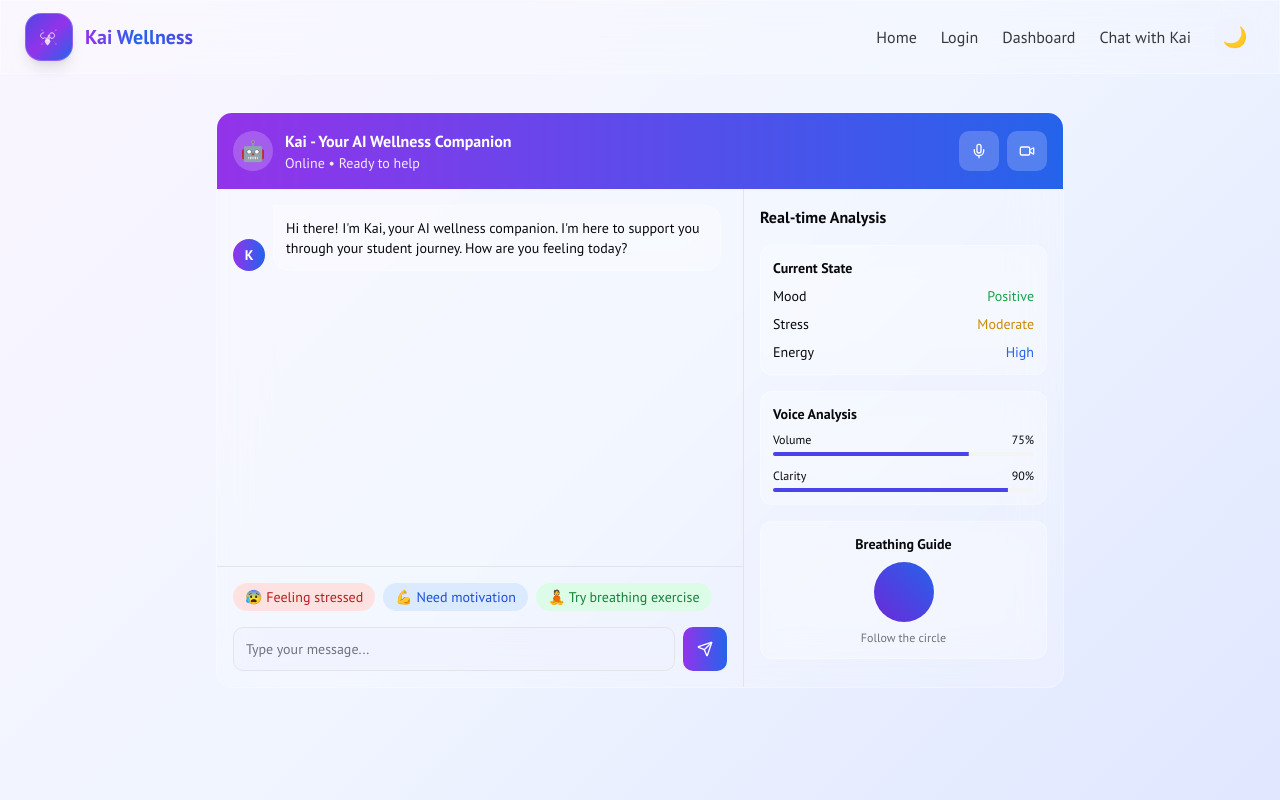
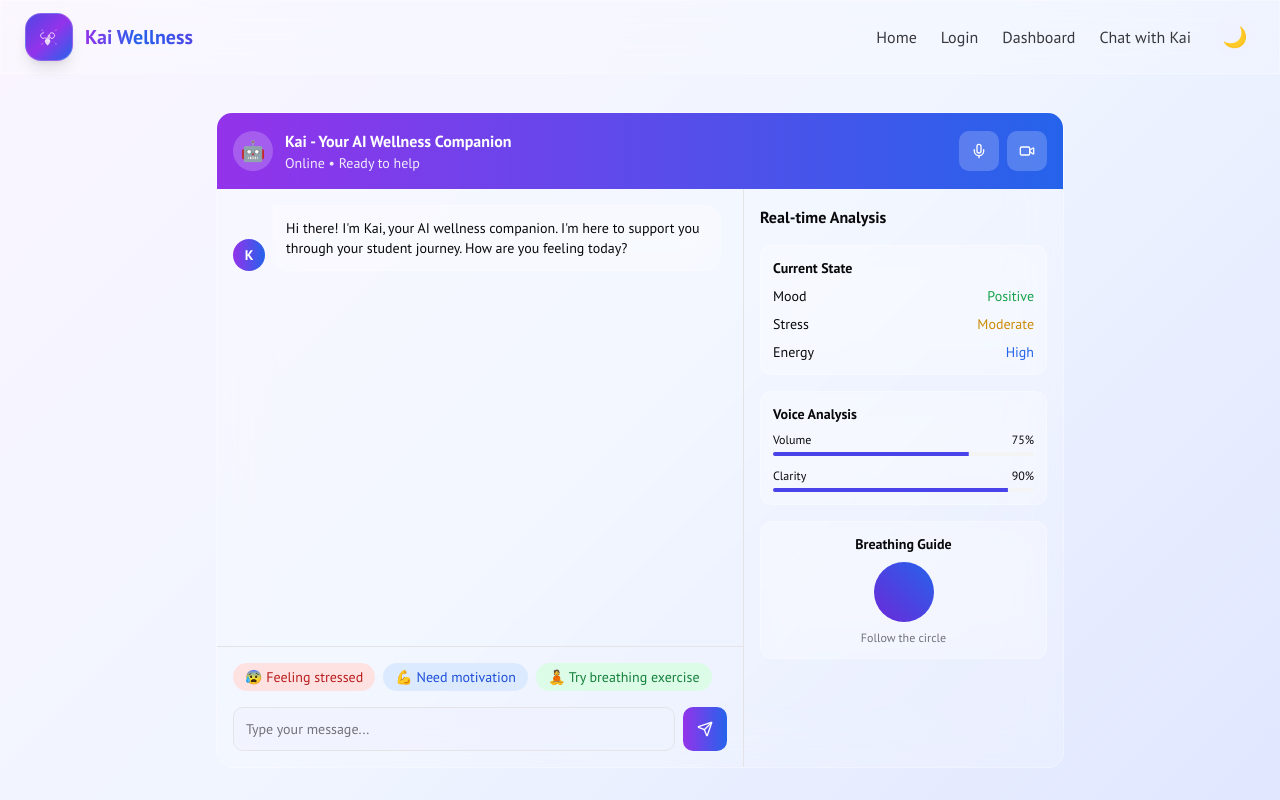
Before and after one commit to Aasim34/KAI_SIH, a Next.js app: page /chat in a window 1280 px wide. Built offline with nearby package versions, Linux system fonts and the light colour scheme; what @genkit-ai/googleai, genkit would draw is missing.

Commit message:
iam not able to see the chat box adjust the places

```diff
--- a/src/app/chat/page.tsx
+++ b/src/app/chat/page.tsx
@@ -2,8 +2,8 @@ import { ChatClient } from "@/components/chat/chat-client";
 
 export default function ChatPage() {
     return (
-        <div className="pt-20 h-screen">
-             <div className="max-w-4xl mx-auto px-4 sm:px-6 py-8 h-[calc(100%-5rem)]">
+        <div className="h-screen pt-20 flex flex-col">
+             <div className="max-w-4xl mx-auto px-4 sm:px-6 py-8 flex-1 w-full">
                 <ChatClient />
              </div>
         </div>
```
